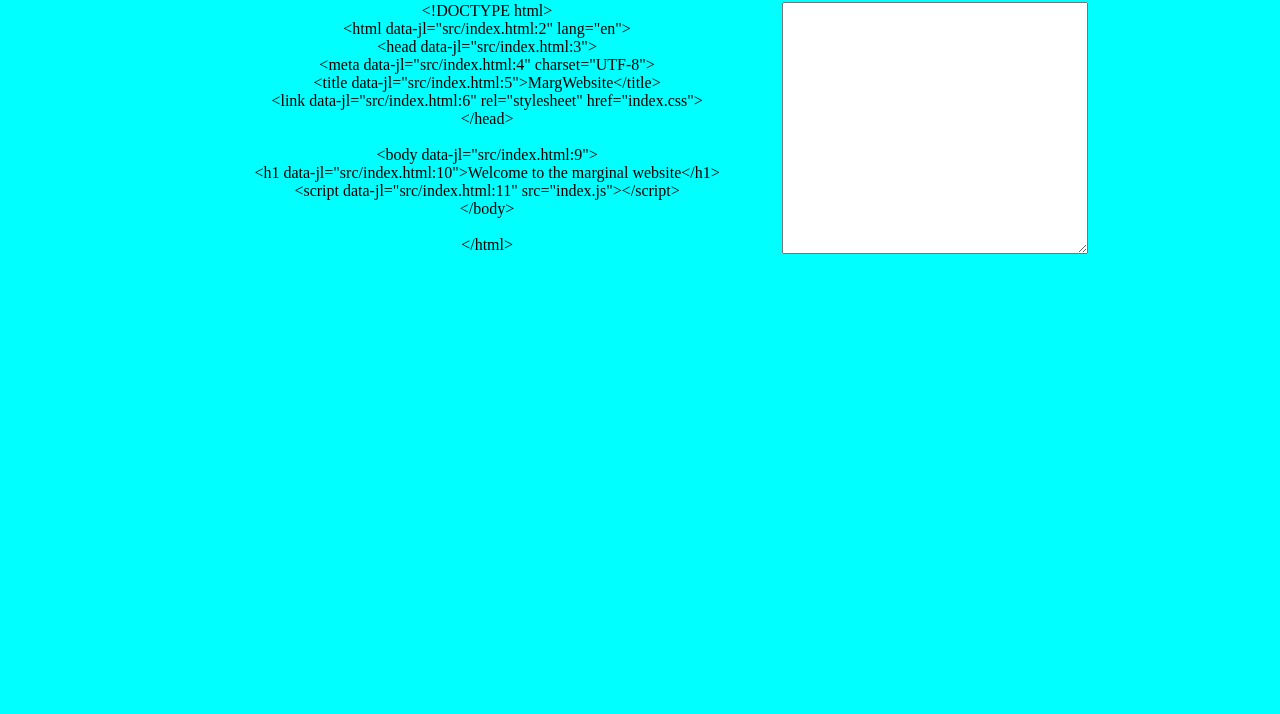
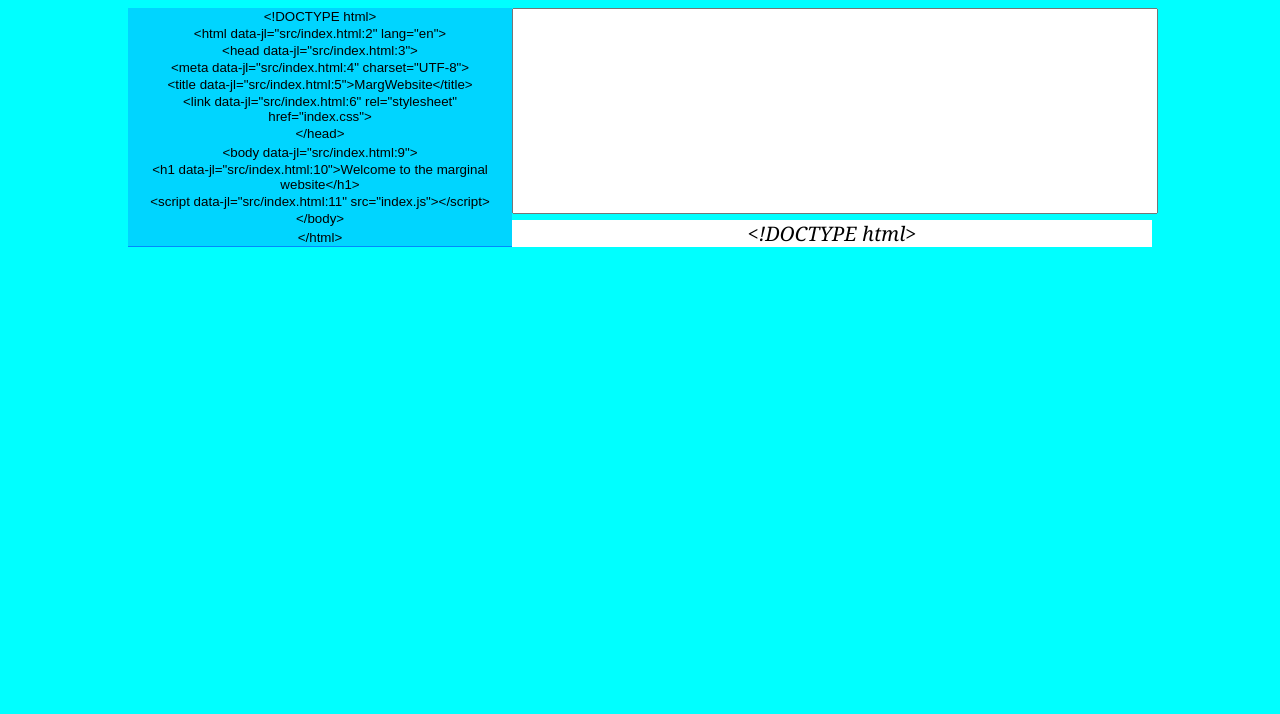
Before and after one commit to JamesHertz/MargWebsite, a plain HTML site: page src/index.html in a window 1280 px wide. Shown: the part 86-800 px from the top of the page. Drawn offline with Linux system fonts and the light colour scheme; no server answers.

Commit message:
check files implemented

```diff
--- a/src/index.css
+++ b/src/index.css
@@ -3,14 +3,50 @@ body{
     place-items: center;
     text-align: center;
     background-color: aqua;
+    font-family: Georgia, 'Times New Roman', Times, serif;
 }
 
-#main-frame{
+#main-pane{
+    position: relative;
     display: grid;
     grid-template-columns: auto auto;
-    width: 70vw;
+    width: 80vw;
+    font-size: 20px;
+}
+
+#editor-pane{
+    width: 50vw;
+}
+
+#editor{
+    resize: none;
+    width: 100%;
+    height: 200px;
+}
+
+#editor-info{
+    background-color: white;
+}
+
+#file-pane{
+    position: relative;
+    background-color: rgb(0, 136, 255);
+}
+
+.file{
+    width: 100%;
+    display: block;
+}
+
+.file{
+    background-color: rgb(0, 213, 255);
+    border: none;
+}
+
+.file:active {
+    color: white;
 }
 
 .file:hover {
-    background-color: blue;
+    background-color: rgb(34, 104, 101)
 }
--- a/src/index.js
+++ b/src/index.js
@@ -15,24 +15,91 @@ function fetchOK(url, options) {
     });
 }
 
+
+
+class InfoPane {
+    constructor() {
+        this.file = elt('em')
+        this.dom = elt('div', { id: 'editor-info' }, this.file)
+    }
+
+    syncState(state) {
+        this.file.textContent = state.selFile
+    }
+}
+
+class Editor {
+
+    constructor() {
+        this.dom = elt('textarea', { id: 'editor' })
+    }
+
+    syncState({ selFile }) {
+        if (this.selFile === selFile) return
+        fetchOK(`/${selFile}`).then(
+            res => res.text()
+        ).then(txt =>
+            this.dom.textContent = txt
+        ).catch(console.log)
+        this.selFile = selFile
+    }
+}
+
+
+class FilePane {
+
+    // by now
+    constructor(files, dispatch) {
+        this.files = []
+        this.dom = elt('div', { id: 'file-pane' },
+            ...files.map(
+                file => elt('button', {
+                    className: 'file',
+                    // animation ...
+                    onclick: () => {
+                        dispatch({ selFile: file })
+                    }
+                }, file)
+            )
+        )
+    }
+
+    syncState() { }
+
+}
+
+
+class MargDisplay {
+    constructor(parent, files, state) {
+        let components = [new Editor(files), new InfoPane()]
+        let filePane = new FilePane(files, update_state)
+
+        function update_state(diff) {
+            state = Object.assign(state, diff)
+            components.forEach(e => e.syncState(state))
+        }
+
+
+        this.dom = elt(
+            'div', { id: 'main-pane' },
+            filePane.dom,
+            elt('div', { id: 'editor-pane' },
+                ...components.map(c => c.dom)
+            )
+        )
+        parent.appendChild(this.dom)
+        update_state({ selFile: files[0] })
+    }
+}
+
 async function getFiles() {
     let res = await fetchOK('/')
     return (await res.text()).split('\n')
 }
 
 async function runApp() {
-
-    let dom = elt(
-        'div', { id: 'main-frame' },
-        elt('div', { id: 'file-pane' },
-            ...(await getFiles()).map(
-                f => elt('div', { className: 'file' }, f, elt('br'))
-            )
-        )
-        ,
-        elt('textarea', { id: 'editor' })
-    )
-    document.body.appendChild(dom)
+    let files = await getFiles()
+    new MargDisplay(document.body, files, {})
 }
 
 runApp()
```
